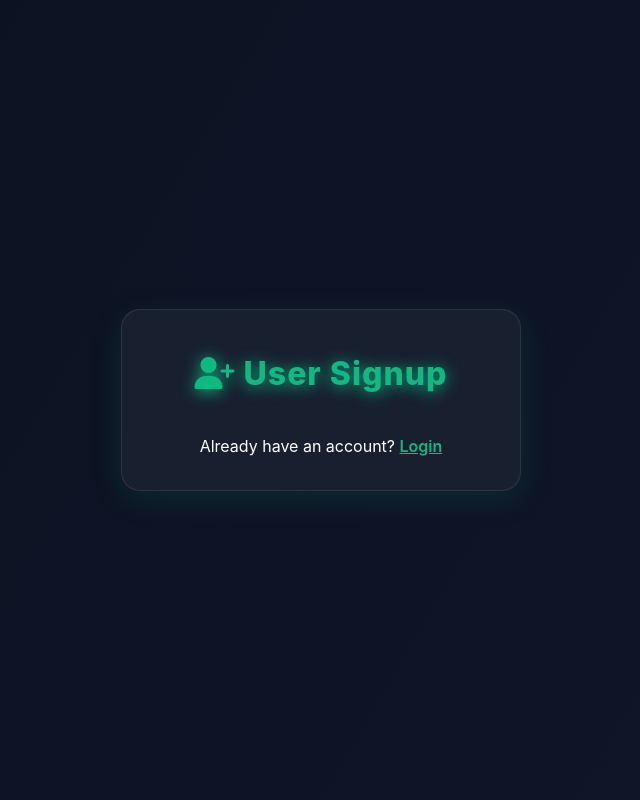
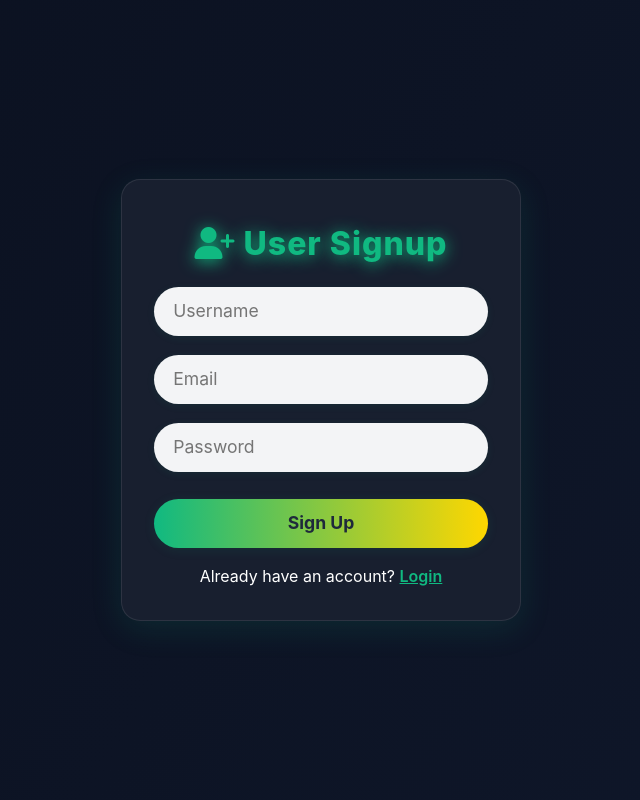
Before and after one commit to SnehalVanag/LGM, a Django app: page /signup/ in a window 1280 px wide. Shown: the whole page, without its empty margins (319-959 px from the left). Run offline with Django 5.2, Linux system fonts and the light colour scheme.

Commit message:
singup functionality

```diff
--- a/core/models.py
+++ b/core/models.py
@@ -105,6 +105,6 @@ class Product(models.Model):
     def __str__(self):
         return self.name
 
-    # class AppUser(AbstractUser):
-    #     created_at = models.DateTimeField(auto_now_add=True)
+    #class AppUser(AbstractUser):
+         #created_at = models.DateTimeField(auto_now_add=True)
     # # is_active is already included in AbstractUser
--- a/core/templates/dashboard/user_login.html
+++ b/core/templates/dashboard/user_login.html
@@ -130,7 +130,7 @@
   </nav>
   <div class="login-container">
     <div class="login-card">
-      <div class="login-title"><i class="fa-solid fa-user"></i> User Login</div>
+      <div class="login-title"><i class="fa-solid fa-user"></i> User Login....*</div>
       {% if error %}
         <div class="login-error">{{ error }}</div>
       {% endif %}
--- a/core/templates/dashboard/user_signup.html
+++ b/core/templates/dashboard/user_signup.html
@@ -110,7 +110,11 @@
       {% endif %}
       <form method="post" class="signup-form">
         {% csrf_token %}
-
+        <input type="text" name="username" class="signup-input" placeholder="Username" required />
+        <input type="email" name="email" class="signup-input" placeholder="Email" required />
+        <input type="password" name="password" class="signup-input" placeholder="Password" required />
+        <button type="submit" class="signup-btn w-100 mt-2">Sign Up</button>
+      </form>
       <div class="mt-3 text-center">
         <span style="color:#fff;">Already have an account?</span>
         <a href="{% url 'user_login' %}" style="color:var(--emerald); font-weight:600; text-decoration:underline;">Login</a>
--- a/core/views.py
+++ b/core/views.py
@@ -6,7 +6,7 @@ from .forms import FranchiseForm, ProductForm
 from .models import Franchise, Coupon, Product
 from django.utils import timezone
 from .models import Admin
-from django.contrib.auth.hashers import check_password
+from django.contrib.auth.hashers import check_password, make_password
 from django.http import JsonResponse
 from django.views.decorators.csrf import csrf_exempt
 from django.utils import timezone
@@ -506,24 +506,22 @@ def get_reviews(request):
 def user_signup(request):
     error = None
     if request.method == 'POST':
-        username = request.POST.get('username')
+        username = request.POST['username']
         email = request.POST.get('email')
-        password1 = request.POST.get('password1')
-        password2 = request.POST.get('password2')
-        otp = request.POST.get('otp')
-        session_otp = request.session.get('signup_otp')
-        if password1 != password2:
-            error = 'Passwords do not match.'
-        elif otp != session_otp:
-            error = 'Invalid OTP.'
-        elif AppUser.objects.filter(username=username).exists():
+        password = request.POST['password']
+        is_active = request.POST.get('is_active', 'True') == 'True'
+        if AppUser.objects.filter(username=username).exists():
             error = 'Username already exists.'
         elif AppUser.objects.filter(email=email).exists():
             error = 'Email already exists.'
         else:
-            AppUser.objects.create(username=username, email=email, password=password1)
-            del request.session['signup_otp']
-            return redirect('user_login')
+            AppUser.objects.create(
+                username=username,
+                email=email,
+                password=make_password(password),
+                is_active=is_active,
+            )
+            return redirect('user_login')  # Fixed: use correct login url name
     return render(request, 'dashboard/user_signup.html', {'error': error})
 
 # def send_signup_otp(request):
@@ -652,16 +650,22 @@ def delete_product(request, pk):
     return render(request, 'dashboard/delete_product.html', {'product': product})
 
 def user_signup(request):
+    error = None
     if request.method == 'POST':
         username = request.POST['username']
+        email = request.POST.get('email')
         password = request.POST['password']
         is_active = request.POST.get('is_active', 'True') == 'True'
-        user = AppUser.objects.create_user(
-            username=username,
-            password=password,
-            is_active=is_active,
-        )
-        user.created_at = timezone.now()  # This is set automatically if using auto_now_add
-        user.save()
-        return redirect('login')  # Change to your login url name
-    return render(request, 'dashboard/user_signup.html')
+        if AppUser.objects.filter(username=username).exists():
+            error = 'Username already exists.'
+        elif AppUser.objects.filter(email=email).exists():
+            error = 'Email already exists.'
+        else:
+            AppUser.objects.create(
+                username=username,
+                email=email,
+                password=make_password(password),
+                is_active=is_active,
+            )
+            return redirect('user_login')  # Fixed: use correct login url name
+    return render(request, 'dashboard/user_signup.html', {'error': error})
```
